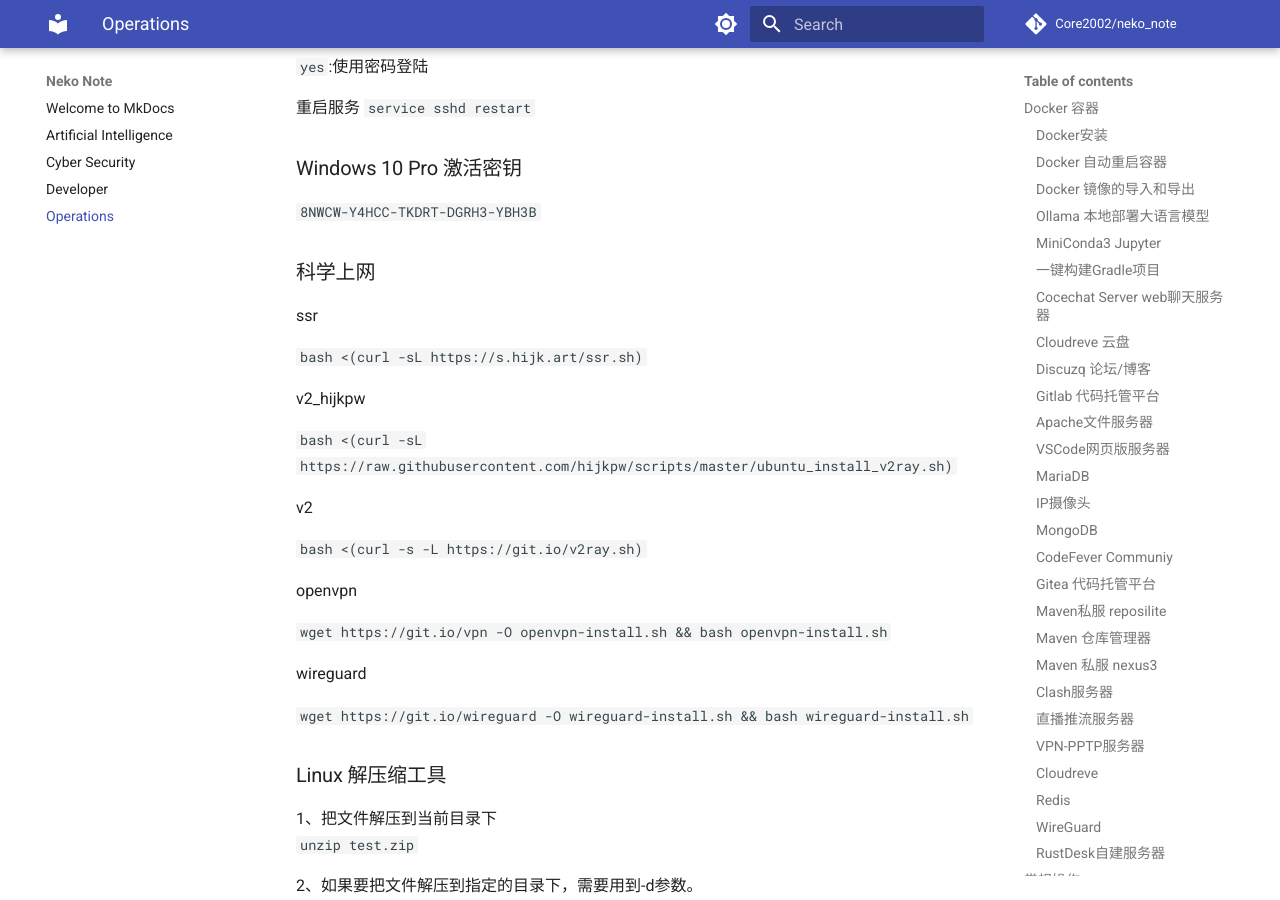
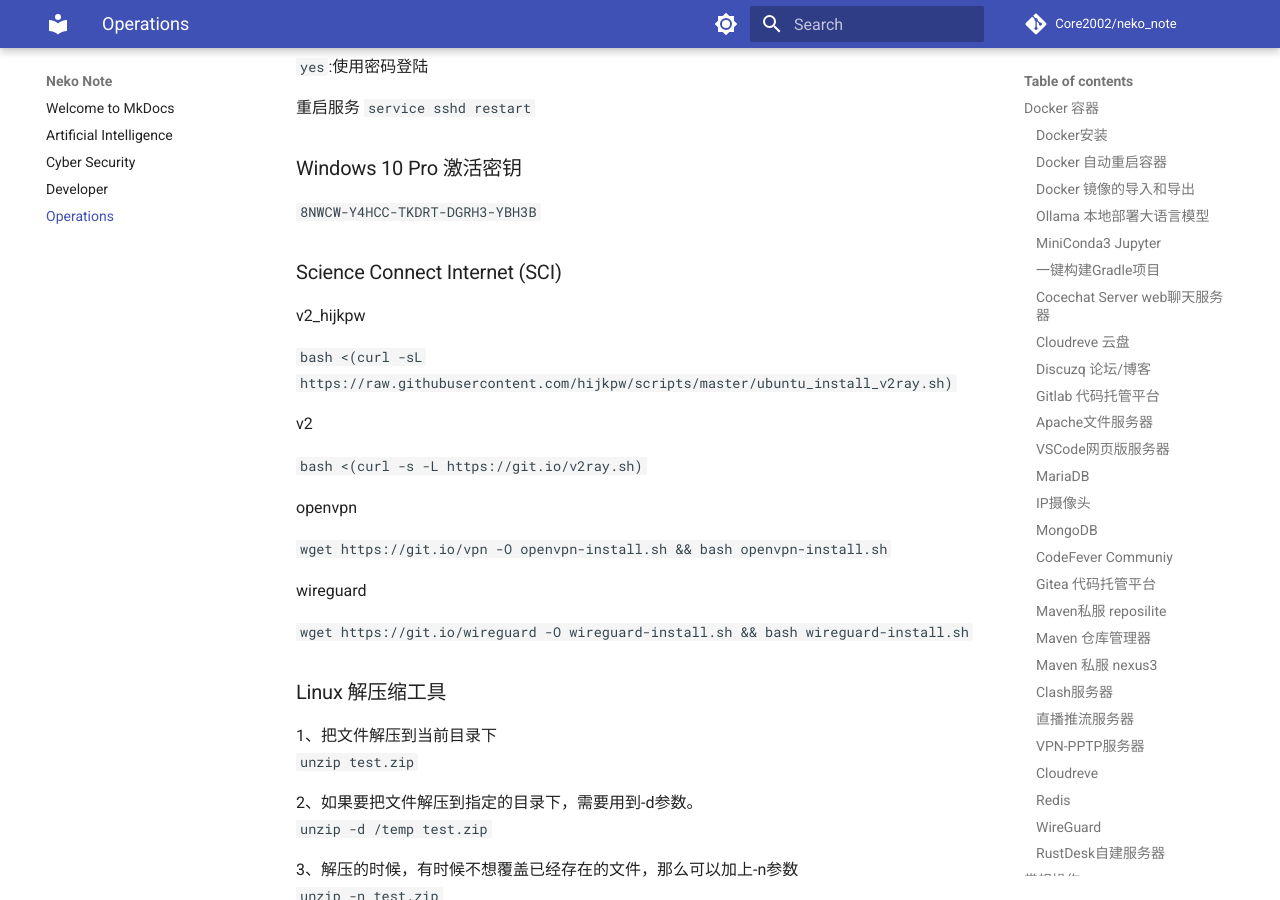
Before and after one commit to Core2002/neko_note, an MkDocs documentation site: the page built from docs/operations.md, in a window 1280 px wide and 900 px high, scrolled down 10536 px. Built offline with MkDocs 1.6.1 and Material for MkDocs 9.7.7, drawn with Linux system fonts in a browser that asks for light colours; comment, search, counter and statistics services are not loaded.

Commit message:
🔥 Chore: Remove SSR link from SCI section.

```diff
--- a/docs/operations.md
+++ b/docs/operations.md
@@ -542,11 +542,7 @@
 
 `8NWCW-Y4HCC-TKDRT-DGRH3-YBH3B`
 
-### 科学上网
-
-ssr
-
-`bash <(curl -sL https://s.hijk.art/ssr.sh)`
+### Science Connect Internet (SCI)
 
 v2_hijkpw
 
```
